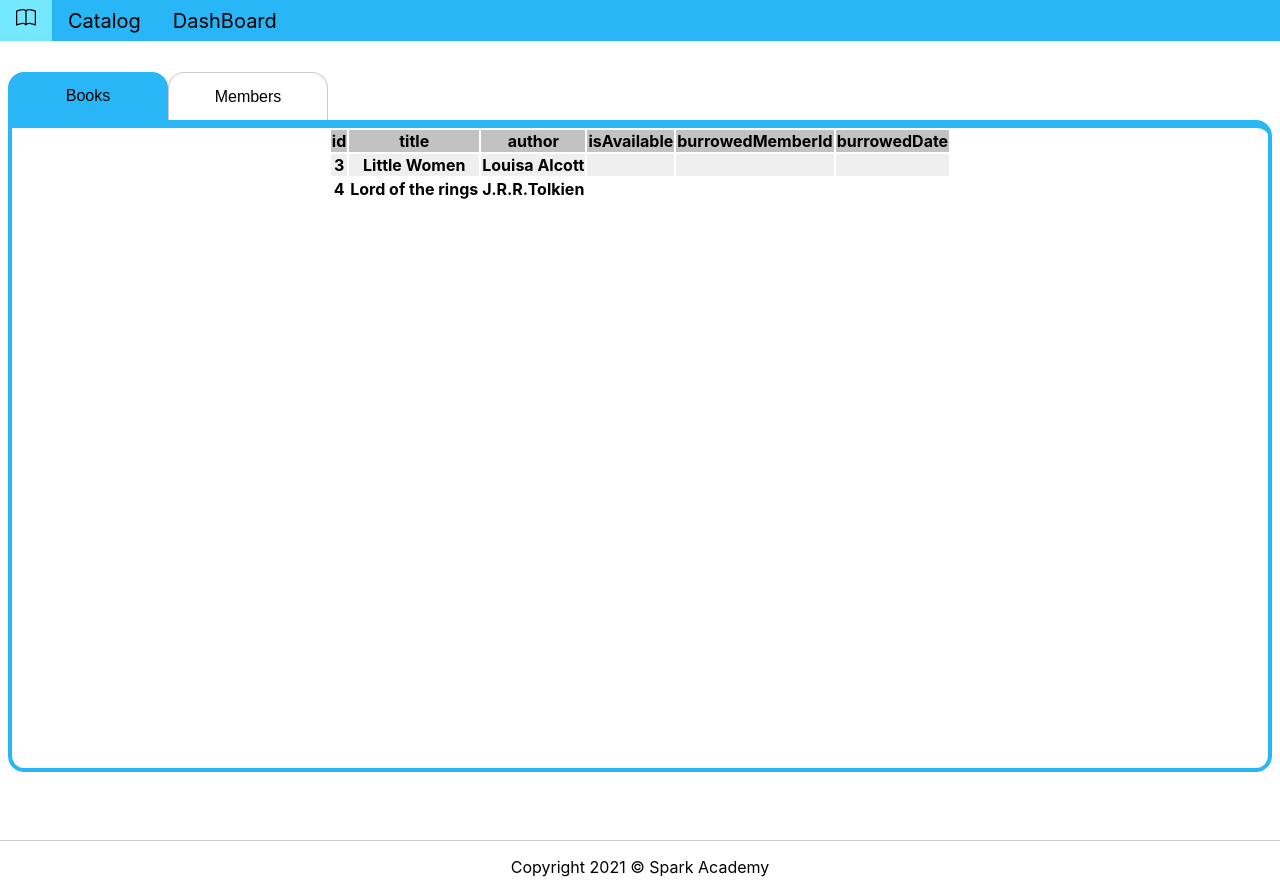
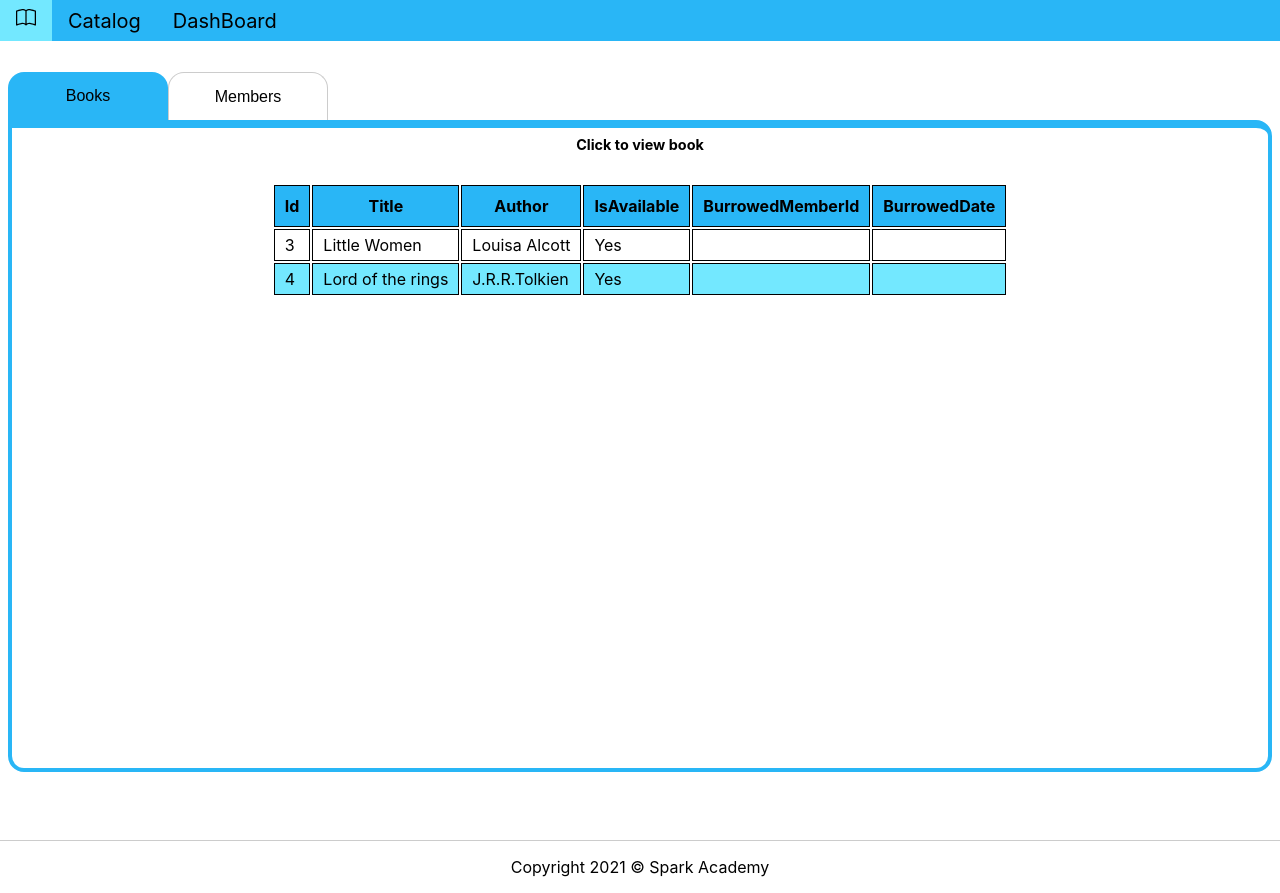
Before and after one commit to sajani-p/LMS, a React (Create React App) app: page / in a window 1280 px wide. Built offline with nearby package versions, Linux system fonts and the light colour scheme; no server answers.

Commit message:
Implement the book table

```diff
--- a/src/components/Table.js
+++ b/src/components/Table.js
@@ -1,31 +1,50 @@
 import styled from "styled-components";
 
+import { capitalizeFirstLetter } from "../shared/utils";
+
 const StyledTable = styled.table`
+    padding-top: 30px;
     border: none;
     border-collapse: collapse;
     border-collapse: separate;
     td,
     th {
-        border: none;
+        border: 1px solid;
     }
     td {
         padding: 5px 10px;
     }
     tbody tr {
-        :nth-of-type(odd){
-            background-color: #efefef;
+        :nth-of-type(even){
+            background-color: ${(props) => props.theme.primary.light};
         }
         :hover {
-            background-color: lightpink;
+            background-color: ${(props) => props.theme.primary.dark};
         }
     }
     thead > tr {
-        background-color: #c2c2c2;
+        background-color: ${(props) => props.theme.primary.main};
     }
+
+    tr > th {
+        padding: 10px;
+    }
+
+    tr > td {
+        cursor: pointer;
+    }
+
+    caption{
+        font-size: 0.9em;
+        padding-top: ${(props) => props.theme.spacing(1)};
+        font-weight: bold;
+    }
+
 `;
 
-const TableMarkup = ({ titles, data }) => (
+const TableMarkup = ({ titles, data, handleClick, caption }) => (
     <StyledTable>
+        <caption>{caption}</caption>
         <colgroup>
             {titles.map((title, index) => (
                 <col key={index} />
@@ -34,15 +53,21 @@ const TableMarkup = ({ titles, data }) => (
         <thead>
             <tr>
                 {titles.map((title, index) => (
-                    <th key={index}> {title} </th>
+                    <th key={index}> {capitalizeFirstLetter(title)} </th>
                 ))}
             </tr>
         </thead>
         <tbody>
-            {data.map((item, index) => (
-                <tr key={index}>
+            {data.map((item, index) => (  //data.map => map each data elements in array list
+                <tr key={index} onClick={()=>handleClick(item.id)}>
                     {titles.map((title, index) => (
-                        <th key={index}> {item[title]} </th>
+                        <td key={index}>
+                            {typeof item[title] === "boolean"
+                                ? item[title]
+                                    ?"Yes"
+                                    :"No"
+                                : item[title]}
+                        </td>   //populate data to table
                     ))}
                 </tr>
             ))}
@@ -50,6 +75,15 @@ const TableMarkup = ({ titles, data }) => (
     </StyledTable>
 );
 
-const Table = ({ data }) => <TableMarkup titles={Object.keys(data[0])} data={data} />
-
+const Table = ({ data, handleRowClick, instruction }) =>
+    data ? (
+        <TableMarkup
+            titles={Object.keys(data[0])}
+            data={data}
+            handleClick={handleRowClick}
+            caption={instruction}
+        />
+        ) : (
+            "No data to populate"
+        );
 export default Table;
--- a/src/containers/Dashboard/Books.js
+++ b/src/containers/Dashboard/Books.js
@@ -24,9 +24,18 @@ const Books = ({ catalog }) => {
           },
     ]
 
+    const handleTableRowClick = (id) => {
+        console.log(id)
+    };
+
     return (
         <FluidContainer>
-            <Table data={updateCatalog} />
+            <Table
+                data={updateCatalog}
+                handleRowClick={handleTableRowClick}
+                instruction="Click to view book"
+
+            />
         </FluidContainer>
     );
 };
--- /dev/null
+++ b/src/shared/utils.js
@@ -0,0 +1,3 @@
+export function capitalizeFirstLetter(string) {
+    return string.charAt(0).toUpperCase() + string.slice(1);
+}
```
